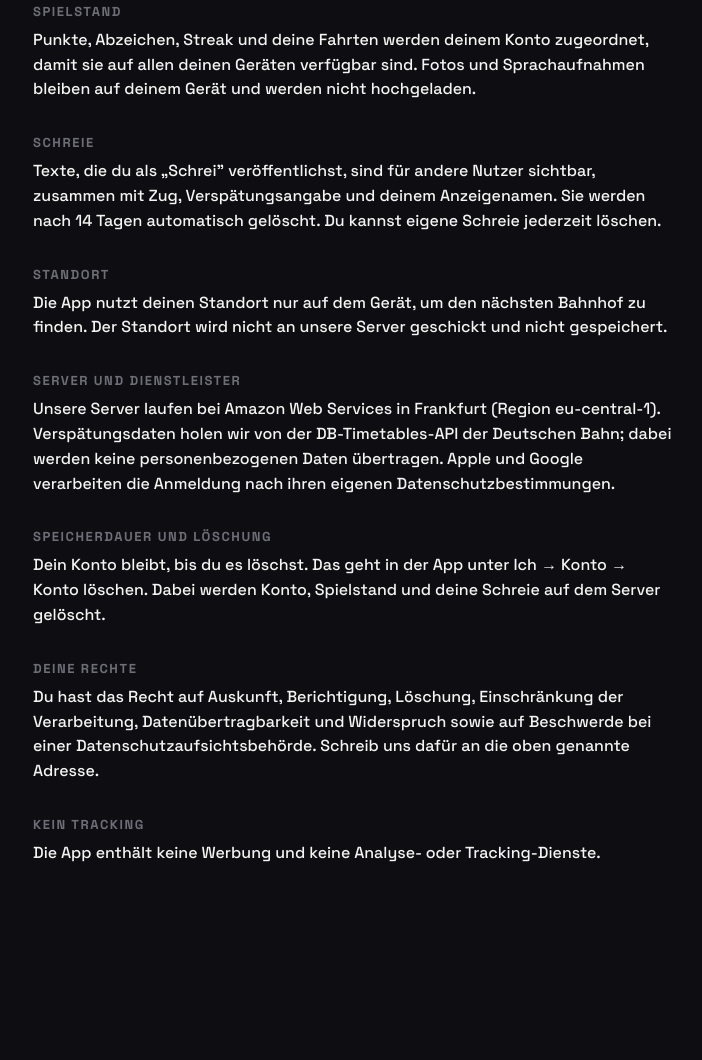
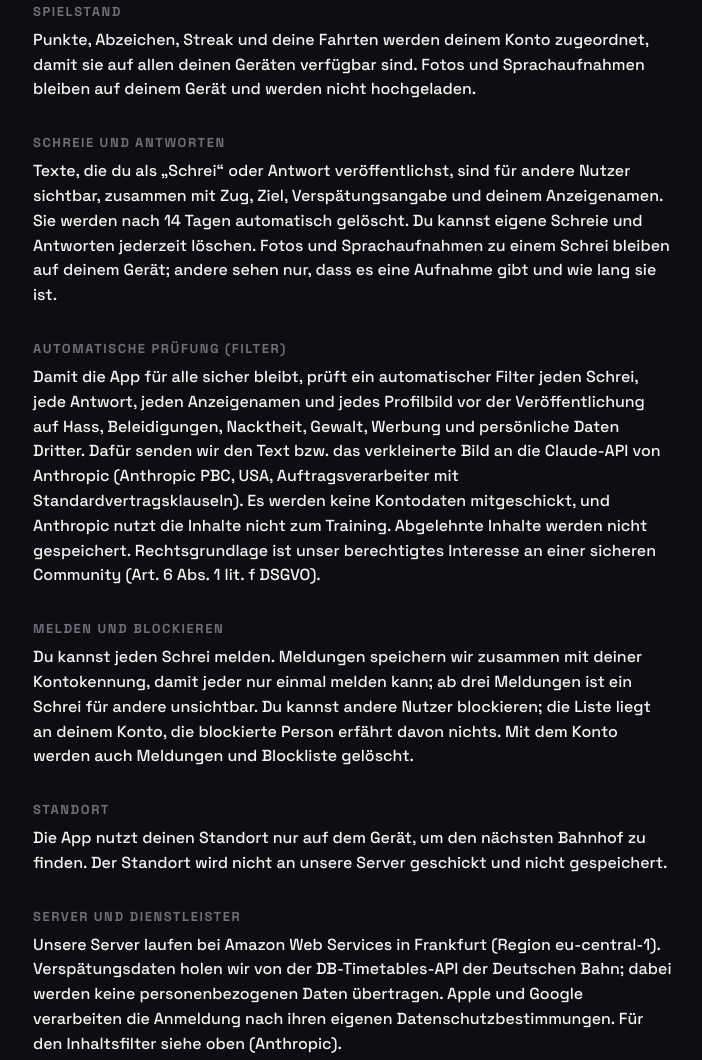
Before and after one commit to Honigeintopf/bahnsinn-site, a plain HTML site: page datenschutz.html in a window 1280 px wide. Shown: the part 580-1640 px from the top of the page, without its empty margins (287-989 px from the left). Before the commit the page ends 1536 px from the top, so only its background shows below. Drawn offline with Linux system fonts and the light colour scheme.

Commit message:
Datenschutz: Inhaltsfilter (Anthropic), Melden, Blockieren, Antworten

```diff
--- a/datenschutz.html
+++ b/datenschutz.html
@@ -35,17 +35,23 @@
   <h2>Spielstand</h2>
   <p>Punkte, Abzeichen, Streak und deine Fahrten werden deinem Konto zugeordnet, damit sie auf allen deinen Geräten verfügbar sind. Fotos und Sprachaufnahmen bleiben auf deinem Gerät und werden nicht hochgeladen.</p>
 
-  <h2>Schreie</h2>
-  <p>Texte, die du als „Schrei" veröffentlichst, sind für andere Nutzer sichtbar, zusammen mit Zug, Verspätungsangabe und deinem Anzeigenamen. Sie werden nach 14 Tagen automatisch gelöscht. Du kannst eigene Schreie jederzeit löschen.</p>
+  <h2>Schreie und Antworten</h2>
+  <p>Texte, die du als „Schrei“ oder Antwort veröffentlichst, sind für andere Nutzer sichtbar, zusammen mit Zug, Ziel, Verspätungsangabe und deinem Anzeigenamen. Sie werden nach 14 Tagen automatisch gelöscht. Du kannst eigene Schreie und Antworten jederzeit löschen. Fotos und Sprachaufnahmen zu einem Schrei bleiben auf deinem Gerät; andere sehen nur, dass es eine Aufnahme gibt und wie lang sie ist.</p>
+
+  <h2>Automatische Prüfung (Filter)</h2>
+  <p>Damit die App für alle sicher bleibt, prüft ein automatischer Filter jeden Schrei, jede Antwort, jeden Anzeigenamen und jedes Profilbild vor der Veröffentlichung auf Hass, Beleidigungen, Nacktheit, Gewalt, Werbung und persönliche Daten Dritter. Dafür senden wir den Text bzw. das verkleinerte Bild an die Claude-API von Anthropic (Anthropic PBC, USA, Auftragsverarbeiter mit Standardvertragsklauseln). Es werden keine Kontodaten mitgeschickt, und Anthropic nutzt die Inhalte nicht zum Training. Abgelehnte Inhalte werden nicht gespeichert. Rechtsgrundlage ist unser berechtigtes Interesse an einer sicheren Community (Art. 6 Abs. 1 lit. f DSGVO).</p>
+
+  <h2>Melden und Blockieren</h2>
+  <p>Du kannst jeden Schrei melden. Meldungen speichern wir zusammen mit deiner Kontokennung, damit jeder nur einmal melden kann; ab drei Meldungen ist ein Schrei für andere unsichtbar. Du kannst andere Nutzer blockieren; die Liste liegt an deinem Konto, die blockierte Person erfährt davon nichts. Mit dem Konto werden auch Meldungen und Blockliste gelöscht.</p>
 
   <h2>Standort</h2>
   <p>Die App nutzt deinen Standort nur auf dem Gerät, um den nächsten Bahnhof zu finden. Der Standort wird nicht an unsere Server geschickt und nicht gespeichert.</p>
 
   <h2>Server und Dienstleister</h2>
-  <p>Unsere Server laufen bei Amazon Web Services in Frankfurt (Region eu-central-1). Verspätungsdaten holen wir von der DB-Timetables-API der Deutschen Bahn; dabei werden keine personenbezogenen Daten übertragen. Apple und Google verarbeiten die Anmeldung nach ihren eigenen Datenschutzbestimmungen.</p>
+  <p>Unsere Server laufen bei Amazon Web Services in Frankfurt (Region eu-central-1). Verspätungsdaten holen wir von der DB-Timetables-API der Deutschen Bahn; dabei werden keine personenbezogenen Daten übertragen. Apple und Google verarbeiten die Anmeldung nach ihren eigenen Datenschutzbestimmungen. Für den Inhaltsfilter siehe oben (Anthropic).</p>
 
   <h2>Speicherdauer und Löschung</h2>
-  <p>Dein Konto bleibt, bis du es löschst. Das geht in der App unter Ich → Konto → Konto löschen. Dabei werden Konto, Spielstand und deine Schreie auf dem Server gelöscht.</p>
+  <p>Dein Konto bleibt, bis du es löschst. Das geht in der App unter Ich → Konto → Konto löschen. Dabei werden Konto, Spielstand, Profilbild, Blockliste und deine Schreie samt Antworten auf dem Server gelöscht. Die Anmeldung bleibt 180 Tage gültig, danach meldest du dich neu an.</p>
 
   <h2>Deine Rechte</h2>
   <p>Du hast das Recht auf Auskunft, Berichtigung, Löschung, Einschränkung der Verarbeitung, Datenübertragbarkeit und Widerspruch sowie auf Beschwerde bei einer Datenschutzaufsichtsbehörde. Schreib uns dafür an die oben genannte Adresse.</p>
```
